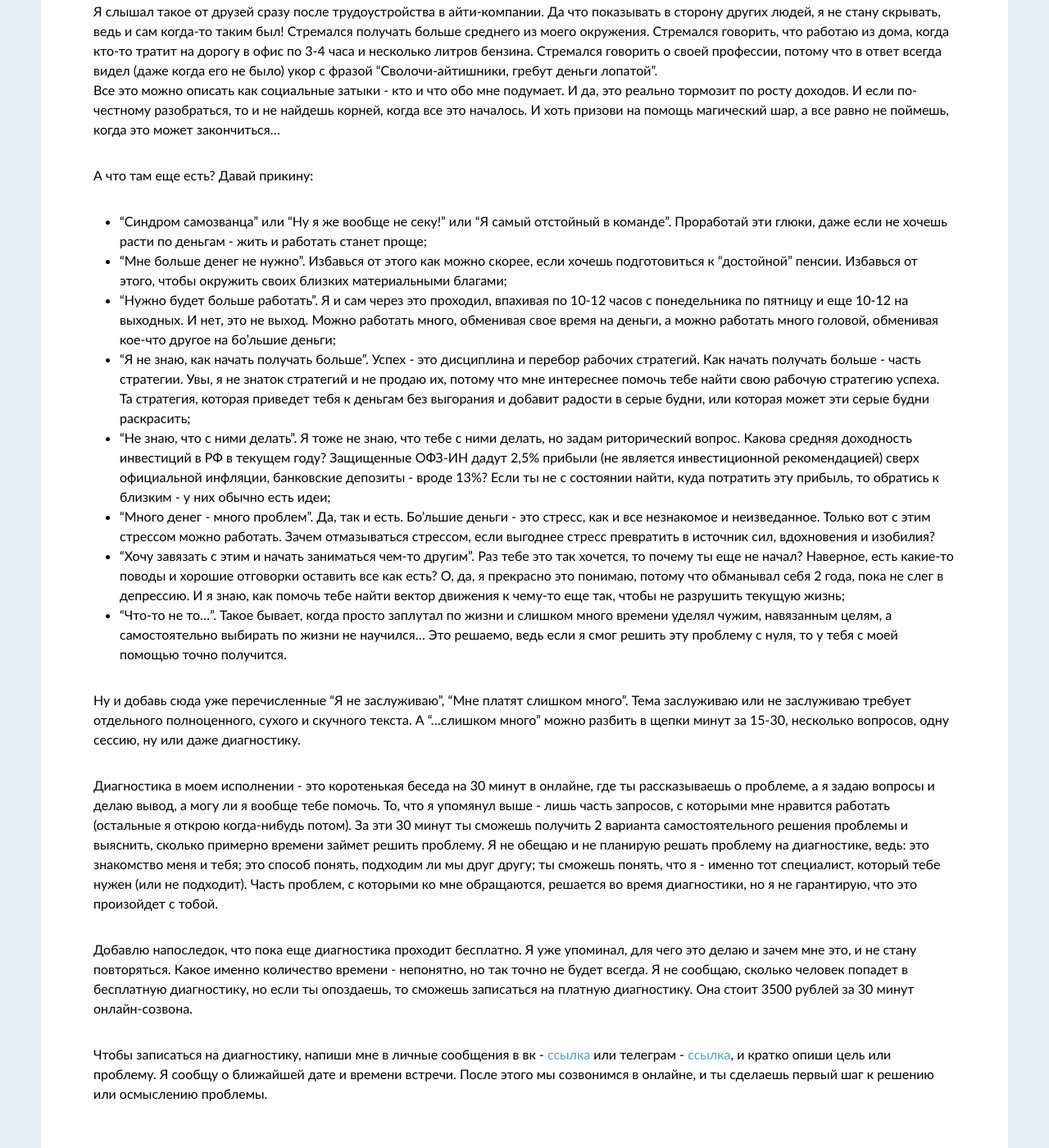
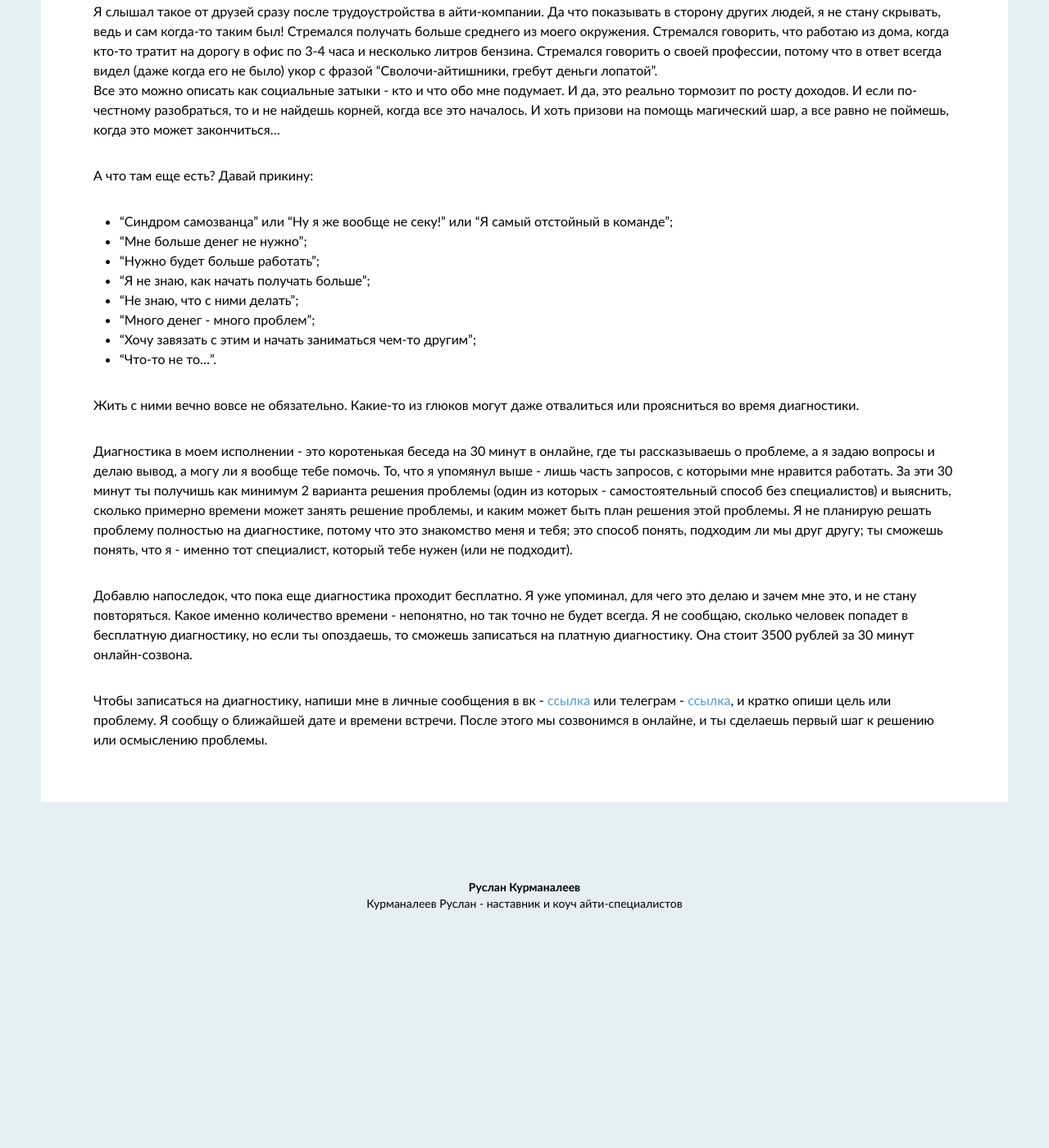
Before and after one commit to ruslankurmanaleev/ruslankurmanaleev.github.io, a Jekyll site: the page built from _posts/2023-10-05-седьмой.md, in a window 1280 px wide and 1400 px high, scrolled down 379 px. Shown: the whole window at 82% size. Built offline with Jekyll 4.4.1, drawn with Linux system fonts in a browser that asks for light colours; after the commit the page ends 1523 px from its top, so only the background shows below that.

Commit message:
Update 7th post

```diff
--- a/_posts/2023-10-05-седьмой.md
+++ b/_posts/2023-10-05-седьмой.md
@@ -13,18 +13,18 @@ metatags: noindex, follow
 
 А что там еще есть? Давай прикину:
 
-- "Синдром самозванца" или "Ну я же вообще не секу!" или "Я самый отстойный в команде". Проработай эти глюки, даже если не хочешь расти по деньгам - жить и работать станет проще;
-- "Мне больше денег не нужно". Избавься от этого как можно скорее, если хочешь подготовиться к "достойной" пенсии. Избавься от этого, чтобы окружить своих близких материальными благами;
-- "Нужно будет больше работать". Я и сам через это проходил, впахивая по 10-12 часов с понедельника по пятницу и еще 10-12 на выходных. И нет, это не выход. Можно работать много, обменивая свое время на деньги, а можно работать много головой, обменивая кое-что другое на бо'льшие деньги;
-- "Я не знаю, как начать получать больше". Успех - это дисциплина и перебор рабочих стратегий. Как начать получать больше - часть стратегии. Увы, я не знаток стратегий и не продаю их, потому что мне интереснее помочь тебе найти свою рабочую стратегию успеха. Та стратегия, которая приведет тебя к деньгам без выгорания и добавит радости в серые будни, или которая может эти серые будни раскрасить;
-- "Не знаю, что с ними делать". Я тоже не знаю, что тебе с ними делать, но задам риторический вопрос. Какова средняя доходность инвестиций в РФ в текущем году? Защищенные ОФЗ-ИН дадут 2,5% прибыли (не является инвестиционной рекомендацией) сверх официальной инфляции, банковские депозиты - вроде 13%? Если ты не с состоянии найти, куда потратить эту прибыль, то обратись к близким - у них обычно есть идеи;
-- "Много денег - много проблем". Да, так и есть. Бо'льшие деньги - это стресс, как и все незнакомое и неизведанное. Только вот с этим стрессом можно работать. Зачем отмазываться стрессом, если выгоднее стресс превратить в источник сил, вдохновения и изобилия?
-- "Хочу завязать с этим и начать заниматься чем-то другим". Раз тебе это так хочется, то почему ты еще не начал? Наверное, есть какие-то поводы и хорошие отговорки оставить все как есть? О, да, я прекрасно это понимаю, потому что обманывал себя 2 года, пока не слег в депрессию. И я знаю, как помочь тебе найти вектор движения к чему-то еще так, чтобы не разрушить текущую жизнь;
-- "Что-то не то...". Такое бывает, когда просто заплутал по жизни и слишком много времени уделял чужим, навязанным целям, а самостоятельно выбирать по жизни не научился... Это решаемо, ведь если я смог решить эту проблему с нуля, то у тебя с моей помощью точно получится.
+- "Синдром самозванца" или "Ну я же вообще не секу!" или "Я самый отстойный в команде";
+- "Мне больше денег не нужно";
+- "Нужно будет больше работать";
+- "Я не знаю, как начать получать больше";
+- "Не знаю, что с ними делать";
+- "Много денег - много проблем";
+- "Хочу завязать с этим и начать заниматься чем-то другим";
+- "Что-то не то...".
 
-Ну и добавь сюда уже перечисленные "Я не заслуживаю", "Мне платят слишком много". Тема заслуживаю или не заслуживаю требует отдельного полноценного, сухого и скучного текста. А "...слишком много" можно разбить в щепки минут за 15-30, несколько вопросов, одну сессию, ну или даже диагностику.
+Жить с ними вечно вовсе не обязательно. Какие-то из глюков могут даже отвалиться или проясниться во время диагностики.
 
-Диагностика в моем исполнении - это коротенькая беседа на 30 минут в онлайне, где ты рассказываешь о проблеме, а я задаю вопросы и делаю вывод, а могу ли я вообще тебе помочь. То, что я упомянул выше - лишь часть запросов, с которыми мне нравится работать (остальные я открою когда-нибудь потом). За эти 30 минут ты сможешь получить 2 варианта самостоятельного решения проблемы и выяснить, сколько примерно времени займет решить проблему. Я не обещаю и не планирую решать проблему на диагностике, ведь: это знакомство меня и тебя; это способ понять, подходим ли мы друг другу; ты сможешь понять, что я - именно тот специалист, который тебе нужен (или не подходит). Часть проблем, с которыми ко мне обращаются, решается во время диагностики, но я не гарантирую, что это произойдет с тобой.
+Диагностика в моем исполнении - это коротенькая беседа на 30 минут в онлайне, где ты рассказываешь о проблеме, а я задаю вопросы и делаю вывод, а могу ли я вообще тебе помочь. То, что я упомянул выше - лишь часть запросов, с которыми мне нравится работать. За эти 30 минут ты получишь как минимум 2 варианта решения проблемы (один из которых - самостоятельный способ без специалистов) и выяснить, сколько примерно времени может занять решение проблемы, и каким может быть план решения этой проблемы. Я не планирую решать проблему полностью на диагностике, потому что это знакомство меня и тебя; это способ понять, подходим ли мы друг другу; ты сможешь понять, что я - именно тот специалист, который тебе нужен (или не подходит).
 
 Добавлю напоследок, что пока еще диагностика проходит бесплатно. Я уже упоминал, для чего это делаю и зачем мне это, и не стану повторяться. Какое именно количество времени - непонятно, но так точно не будет всегда. Я не сообщаю, сколько человек попадет в бесплатную диагностику, но если ты опоздаешь, то сможешь записаться на платную диагностику. Она стоит 3500 рублей за 30 минут онлайн-созвона.
 
```
